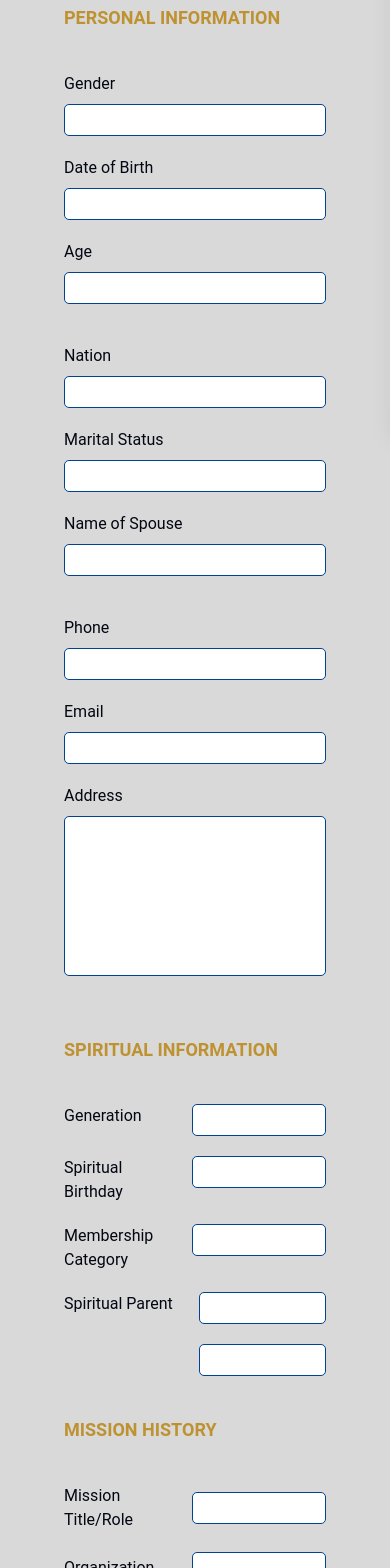
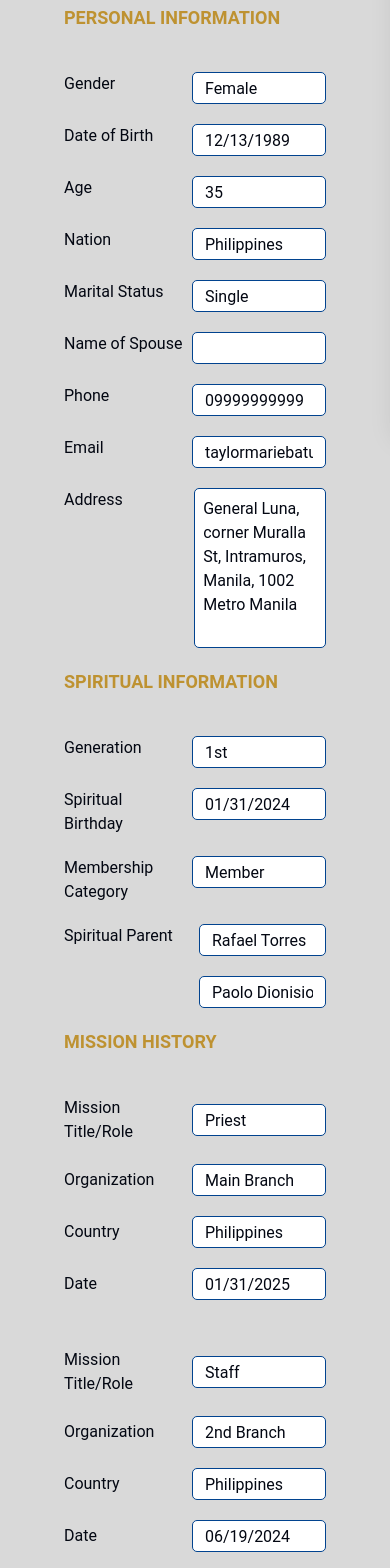
Before and after one commit to CoderTofu/FFWPU_System, a Next.js app: page /member/display-member in a window 390 px wide. Shown: the part 420-1988 px from the top of the page. Built offline with nearby package versions, Linux system fonts and the light colour scheme.

Commit message:
final layout, data retrieval functional

```diff
--- a/src/app/(private)/member/display-member/page.tsx
+++ b/src/app/(private)/member/display-member/page.tsx
@@ -3,25 +3,47 @@ import { FaUserCircle } from "react-icons/fa";
 import { useState } from "react";
 
 export default function DisplayMember() {
-  const [blessings, setBlessings] = useState([
+  //Dummy Data ro be put in Data Field
+  const [userData] = useState({
+    name: "Taylor Marie Swift Batumbakal",
+    gender: "Female",
+    birthday: "12/13/1989",
+    age: "35",
+    nation: "Philippines",
+    maritalStatus: "Single",
+    spouseName: "",
+    phone: "09999999999",
+    email: "taylormariebatumbakal@gmail.com",
+    address: "General Luna, corner Muralla St, Intramuros, Manila, 1002 Metro Manila",
+    generation: "1st",
+    spiritualBirthday: "01/31/2024",
+    membershipCategory: "Member",
+    spiritualParent1: "Rafael Torres",
+    spiritualParent2: "Paolo Dionisio",
+    missions: [
+      { role: "Priest", organization: "Main Branch", country: "Philippines", date: "01/31/2025" },
+      { role: "Staff", organization: "2nd Branch", country: "Philippines", date: "06/19/2024" },
+    ],
+    blessings: [
       { name: "Marriage", date: "01/31/2025" },
       { name: "Baptism", date: "08/19/1999" },
-  ]);
+    ]
+  });
 
     return (<div className="p-8 bg-[#D9D9D9] min-h-screen">
     {/*Banner */}
-    <div className="bg-white p-4 shadow-[0px_4px_4px_rgba(0,0,0,0.25)]">
+    <div className=" p-4 shadow-[0px_4px_4px_rgba(0,0,0,0.25)] bg-white">
       <p className="mt-4 mb-4 text-center text-2xl sm:text-3xl font-semibold">
         MEMBER PROFILE
       </p>
     </div>
 
     <div className="p-8 w-full">
-    {/*Section for Member Profile Pic*/}
+    {/*Section for Member Name and Profile Pic*/}
     <section className="pb-4">
     {/*Div for both name and pic */}
     <div className="flex flex-row gap-10">
-      {/*Div for profile pic */}
+      {/*Div for name and profile pic */}
       <div>
       <label className="w-32 h-32 flex items-center justify-center rounded-lg cursor-pointer overflow-hidden">
         <FaUserCircle className="text-black text-6xl w-32 h-32" />
@@ -29,7 +51,7 @@ export default function DisplayMember() {
       </div>
       {/*Div for name */}
       <div className="text-3xl flex items-center justify-center">
-        Precious Nicole P. Balba
+        {userData.name}
       </div>
     </div>
     </section>
@@ -41,83 +63,100 @@ export default function DisplayMember() {
       <div className="flex flex-col w-full">
 
         {/* Div for 1st Row */}
-        <div className="flex flex-col md:flex-row w-full gap-5 mt-5 mb-5">
+        <div className="flex flex-col md:flex-row w-full gap-5 md:mt-5 md:mb-5 mt-5">
           {/* Gender */}
-          <div className="w-full md:w-1/3 flex flex-col md:flex-row gap-2">
-            <label className="md:w-1/3">Gender</label>
+          <div className="w-full md:w-1/3 flex md:flex-row gap-2">
+            <label className="md:w-1/3 w-full">Gender</label>
             <input
               type="text"
+              defaultValue={userData.gender}
+              readOnly
               className="border-[#01438F] border rounded-[5px] w-full md:max-w-60 h-8 text-base px-3" />
           </div>
 
           {/* Date of Birth */}
-          <div className="w-full md:w-1/3 flex flex-col md:flex-row gap-2">
-            <label className="md:w-1/3">Date of Birth</label>
+          <div className="w-full md:w-1/3 flex md:flex-row gap-2">
+            <label className="md:w-1/3 w-full">Date of Birth</label>
             <input
               type="text"
+              defaultValue={userData.birthday}
+              readOnly
               className="border-[#01438F] border rounded-[5px] w-full md:max-w-60 h-8 text-base px-3" />
           </div>
 
           {/* Age */}
-          <div className="w-full md:w-1/3 flex flex-col md:flex-row gap-2">
-            <label className="md:w-1/3">Age</label>
+          <div className="w-full md:w-1/3 flex md:flex-row gap-2">
+            <label className="md:w-1/3 w-full">Age</label>
             <input
-              type="number"
-              min={0}
+              type="text"
+              defaultValue={userData.age}
+              readOnly
               className="border-[#01438F] border rounded-[5px] w-full md:max-w-60 h-8 text-base px-3" />
           </div>
         </div>
 
         {/* Div for 2nd Row */}
-        <div className="flex flex-col md:flex-row w-full gap-5 mt-5 mb-5">
+        <div className="flex flex-col md:flex-row w-full gap-5 md:mt-5 md:mb-5 mt-5">
           {/* Nation */}
-          <div className="w-full md:w-1/3 flex flex-col md:flex-row gap-2">
-            <label className="md:w-1/3">Nation</label>
+          <div className="w-full md:w-1/3 flex md:flex-row gap-2">
+            <label className="md:w-1/3 w-full">Nation</label>
             <input
               type="text"
+              defaultValue={userData.nation}
+              readOnly
               className="border-[#01438F] border rounded-[5px] w-full md:max-w-60 h-8 text-base px-3" />
           </div>
 
           {/* Marital Status */}
-          <div className="w-full md:w-1/3 flex flex-col md:flex-row gap-2">
-            <label className="md:w-1/3">Marital Status</label>
+          <div className="w-full md:w-1/3 flex md:flex-row gap-2">
+            <label className="md:w-1/3 w-full">Marital Status</label>
             <input
               type="text"
+              defaultValue={userData.maritalStatus}
+              readOnly
               className="border-[#01438F] border rounded-[5px] w-full md:max-w-60 h-8 text-base px-3" />
           </div>
 
           {/* Name of Spouse */}
-          <div className="w-full md:w-1/3 flex flex-col md:flex-row gap-2">
-            <label className="md:w-1/3">Name of Spouse</label>
+          <div className="w-full md:w-1/3 flex md:flex-row gap-2">
+            <label className="md:w-1/3 w-full">Name of Spouse</label>
             <input
               type="text"
+              defaultValue={userData.spouseName}
+              readOnly
               className="border-[#01438F] border rounded-[5px] w-full md:max-w-60 h-8 text-base px-3" />
           </div>
         </div>
 
         {/* Div for 3rd Row */}
-        <div className="flex flex-col md:flex-row w-full gap-5 mt-5 mb-5">
+        <div className="flex flex-col md:flex-row w-full gap-5 md:mt-5 md:mb-5 mt-5">
           {/* Phone */}
-          <div className="w-full md:w-1/3 flex flex-col md:flex-row gap-2">
-            <label className="md:w-1/3">Phone</label>
+          <div className="w-full md:w-1/3 flex md:flex-row gap-2">
+            <label className="md:w-1/3 w-full">Phone</label>
             <input
               type="text"
+              defaultValue={userData.phone}
+              readOnly
               className="border-[#01438F] border rounded-[5px] w-full md:max-w-60 h-8 text-base px-3" />
           </div>
 
           {/* Email */}
-          <div className="w-full md:w-1/3 flex flex-col md:flex-row gap-2">
-            <label className="md:w-1/3">Email</label>
+          <div className="w-full md:w-1/3 flex md:flex-row gap-2">
+            <label className="md:w-1/3 w-full">Email</label>
             <input
               type="text"
+              defaultValue={userData.email}
+              readOnly
               className="border-[#01438F] border rounded-[5px] w-full md:max-w-60 h-8 text-base px-3" />
           </div>
 
           {/* Address */}
-          <div className="w-full md:w-1/3 flex flex-col md:flex-row gap-2">
-            <label className="md:w-1/3">Address</label>
+          <div className="w-full md:w-1/3 flex md:flex-row gap-2">
+            <label className="md:w-1/3 w-full">Address</label>
             <textarea
-              className="border-[#01438F] border rounded-[5px] w-full md:max-w-60 h-40 text-base px-3 py-3 resize-none" />
+              defaultValue={userData.address}
+              readOnly
+              className="border-[#01438F] border rounded-[5px] w-full md:max-w-60 h-40 text-base px-2 py-2 resize-none" />
           </div>
         </div>
 
@@ -126,15 +165,17 @@ export default function DisplayMember() {
 
     {/*Section for Spiritual Information*/}
     <section>
-      <p className="text-lg text-[#BE9231] font-[700] mt-10 mb-10">SPIRITUAL INFORMATION</p>
+      <p className="text-lg text-[#BE9231] font-[700] md:mt-10 md:mb-10 mt-5 mb-5">SPIRITUAL INFORMATION</p>
       <div className="flex flex-col w-full">
-        <div className="flex flex-col md:flex-row w-full gap-5">
+        <div className="flex flex-col md:flex-row w-full gap-5 mt-5 md:mb-0">
 
           {/*Generation*/}
           <div className="w-full md:w-1/3 flex flex-row gap-2">
             <label className=" md:w-1/3 w-full">Generation</label>
             <input
               type="text"
+              defaultValue={userData.generation}
+              readOnly
               className="border-[#01438F] border rounded-[5px] w-full md:max-w-60 h-8 text-base px-3" />
           </div>
 
@@ -143,6 +184,8 @@ export default function DisplayMember() {
             <label className=" md:w-1/3 w-full">Spiritual Birthday</label>
             <input
               type="text"
+              defaultValue={userData.spiritualBirthday}
+              readOnly
               className="border-[#01438F] border rounded-[5px] w-full md:max-w-60 h-8 text-base px-3" />
           </div>
 
@@ -151,6 +194,8 @@ export default function DisplayMember() {
             <label className=" md:w-1/3 w-full">Membership Category</label>
             <input
               type="text"
+              defaultValue={userData.membershipCategory}
+              readOnly
               className="border-[#01438F] border rounded-[5px] w-full md:max-w-60 h-8 text-base px-3" />
           </div>
         </div>
@@ -164,9 +209,13 @@ export default function DisplayMember() {
           <div className="w-full md:max-w-60">
             <input
               type="text"
+              defaultValue={userData.spiritualParent1}
+              readOnly
               className="border-[#01438F] border rounded-[5px] w-full md:max-w-60 h-8 text-base px-3" />
             <input
               type="text"
+              defaultValue={userData.spiritualParent2}
+              readOnly
               className="border-[#01438F] border rounded-[5px] w-full md:max-w-60 h-8 text-base px-3 mt-5"/>
           </div>
         </div>
@@ -178,58 +227,78 @@ export default function DisplayMember() {
 
     {/*Section for Mission History*/}
     <section>
-      <p className="text-lg text-[#BE9231] font-[700] mt-10 mb-10">MISSION HISTORY</p>
+      <p className="text-lg text-[#BE9231] font-[700] md:mt-10 md:mb-10 mt-5 mb-5">MISSION HISTORY</p>
 
       <div className="flex flex-col w-full">
-        <div className="flex flex-col md:flex-row w-full md:w-11/12 gap-5">
+        {/* Desktop Labels (Shown only on first row) */}
+        <div className="hidden md:flex flex-row w-full md:w-11/12 gap-5">
+          <div className="w-1/4"><label className="">Mission Title/Role</label></div>
+          <div className="w-1/4"><label className="">Organization</label></div>
+          <div className="w-1/4"><label className="">Country</label></div>
+          <div className="w-1/4"><label className="">Date</label></div>
+        </div>
 
+        {userData.missions.map((mission, index) => (
+          <div key={index} className="flex flex-col md:flex-row w-full md:w-11/12 gap-5 mt-5 md:mb-0 mb-7">
             {/* Mission Title/Role */}
             <div className="w-full md:w-1/4">
               <div className="flex flex-row md:flex-col items-center md:items-start gap-2">
-              <label className="w-full">Mission Title/Role</label>
+                <label className="w-full block md:hidden">Mission Title/Role</label>
                 <input
                   type="text"
-                className="border-[#01438F] border rounded-[5px] w-full md:max-w-60 h-8 text-base px-3" />
+                  defaultValue={mission.role}
+                  readOnly
+                  className="border-[#01438F] border rounded-[5px] w-full md:max-w-60 h-8 text-base px-3"/>
               </div>
             </div>
 
             {/* Organization */}
             <div className="w-full md:w-1/4">
               <div className="flex flex-row md:flex-col items-center md:items-start gap-2">
-              <label className="w-full">Organization</label>
+                <label className="w-full block md:hidden">Organization</label>
                 <input
                   type="text"
-                className="border-[#01438F] border rounded-[5px] w-full md:max-w-60 h-8 text-base px-3" />
+                  defaultValue={mission.organization}
+                  readOnly
+                  className="border-[#01438F] border rounded-[5px] w-full md:max-w-60 h-8 text-base px-3"
+                />
               </div>
             </div>
 
             {/* Country */}
             <div className="w-full md:w-1/4">
               <div className="flex flex-row md:flex-col items-center md:items-start gap-2">
-              <label className="w-full">Country</label>
+                <label className="w-full block md:hidden">Country</label>
                 <input
                   type="text"
-                className="border-[#01438F] border rounded-[5px] w-full md:max-w-60 h-8 text-base px-3" />
+                  defaultValue={mission.country}
+                  readOnly
+                  className="border-[#01438F] border rounded-[5px] w-full md:max-w-60 h-8 text-base px-3"
+                />
               </div>
             </div>
 
             {/* Date */}
             <div className="w-full md:w-1/4">
               <div className="flex flex-row md:flex-col items-center md:items-start gap-2">
-              <label className="w-full">Date</label>
+                <label className="w-full block md:hidden">Date</label>
                 <input
                   type="text"
-                className="border-[#01438F] border rounded-[5px] w-full md:max-w-60 h-8 text-base px-3" />
+                  defaultValue={mission.date}
+                  readOnly
+                  className="border-[#01438F] border rounded-[5px] w-full md:max-w-60 h-8 text-base px-3"
+                />
               </div>
             </div>
 
           </div>
+        ))}
       </div>
     </section>
 
     {/*Section for List of Blessings*/}
     <section>
-      <p className="text-lg text-[#BE9231] font-[700] mt-10 mb-10">LIST OF BLESSINGS</p>
+      <p className="text-lg text-[#BE9231] font-[700] md:mt-10 md:mb-10 mt-5 mb-5">LIST OF BLESSINGS</p>
 
       <div className="flex flex-col w-full">
         {/* Desktop Labels (Only on first row in large screens) */}
@@ -242,17 +311,17 @@ export default function DisplayMember() {
           </div>
         </div>
 
-        {blessings.map((blessing, index) => (
-          <div key={index} className="flex flex-col md:flex-row w-full md:w-11/12 gap-5 mt-5">
+        {userData.blessings.map((blessing, index) => (
+          <div key={index} className="flex flex-col md:flex-row w-full md:w-11/12 gap-5 mt-5 md:mb-0 mb-7">
 
             {/* Name of Blessing/s */}
             <div className="w-full md:w-1/4">
               <div className="flex flex-row md:flex-col items-center md:items-start gap-2">
-                {/* Show label only in mobile view */}
                 <label className="w-full block md:hidden">Name of Blessing/s</label>
                 <input
                   type="text"
                   defaultValue={blessing.name}
+                  readOnly
                   className="border-[#01438F] border rounded-[5px] w-full md:max-w-60 h-8 text-base px-3"
                 />
               </div>
@@ -261,11 +330,11 @@ export default function DisplayMember() {
             {/* Date */}
             <div className="w-full md:w-1/4">
               <div className="flex flex-row md:flex-col items-center md:items-start gap-2">
-                {/* Show label only in mobile view */}
                 <label className="w-full block md:hidden">Date</label>
                 <input
                   type="text"
                   defaultValue={blessing.date}
+                  readOnly
                   className="border-[#01438F] border rounded-[5px] w-full md:max-w-60 h-8 text-base px-3"
                 />
               </div>
```
Lines whose indentation alone changed are shown as unchanged.
